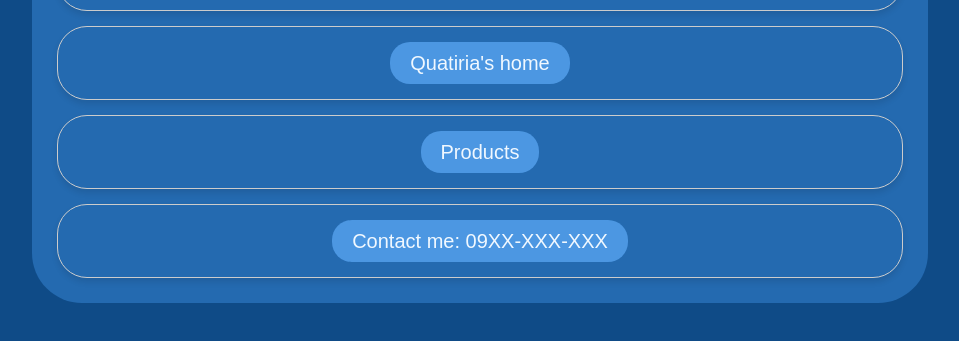
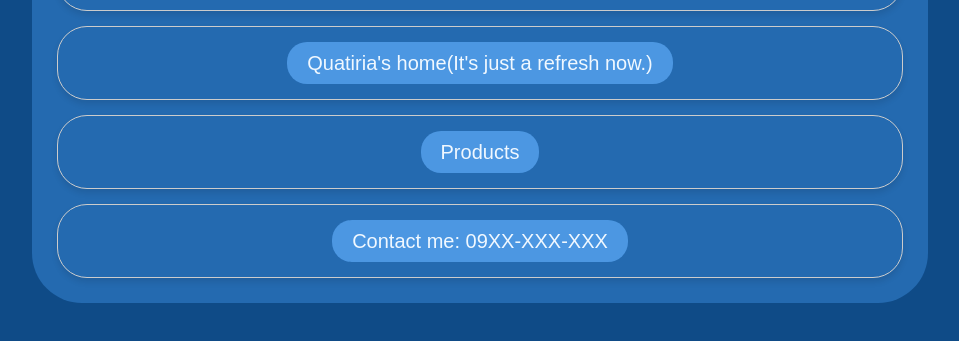
Before and after one commit to Zot012/Mywebsite, a plain HTML site: page index.html in a window 1280 px wide. Shown: the part 373-714 px from the top of the page, without its empty margins (160-1119 px from the left). Drawn offline with Linux system fonts and the light colour scheme.

Commit message:
1.1.1
update the description in quatiria's home

```diff
--- a/css/My_products.css
+++ b/css/My_products.css
@@ -26,6 +26,7 @@ div{
     border-radius: 5px;
     transition: background-color 0.3s ease-in-out;
     box-shadow: 0 0 5px rgba(0, 0, 0, 0.2);
+    box-sizing: border-box;
     &:hover {
         background-color: darkorange;
     }
--- a/index.html
+++ b/index.html
@@ -17,7 +17,7 @@
                 <h2>這裡是QUATIRIA</h2>
                 <p>這是一段簡版自介。</p>
             </div>
-                <div class="sec"><a href="index.html" class="section">Quatiria's home</a></div>
+                <div class="sec"><a href="index.html" class="section">Quatiria's home(It's just a refresh now.)</a></div>
                 <div class="sec"><a href="My_products.html" class="section" target="_blank">Products</a></div>
                 <div class="sec"><a href="https://mail.google.com/mail/?view=cm&fs=1&to=10981098@gmail.com&su=告解室&body=請講述你的罪孽..." target="_blank" class="section">Contact me: 09XX-XXX-XXX</a></div>
         </nav>
```
